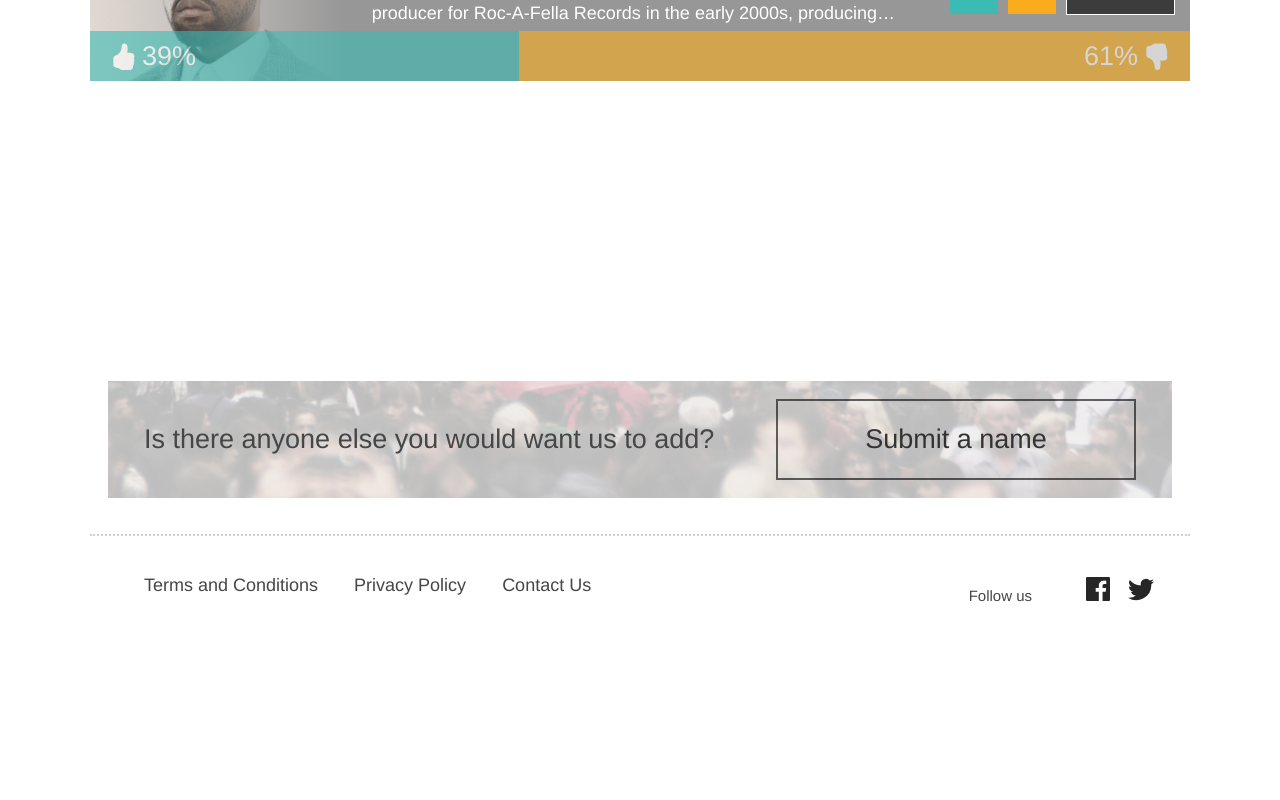
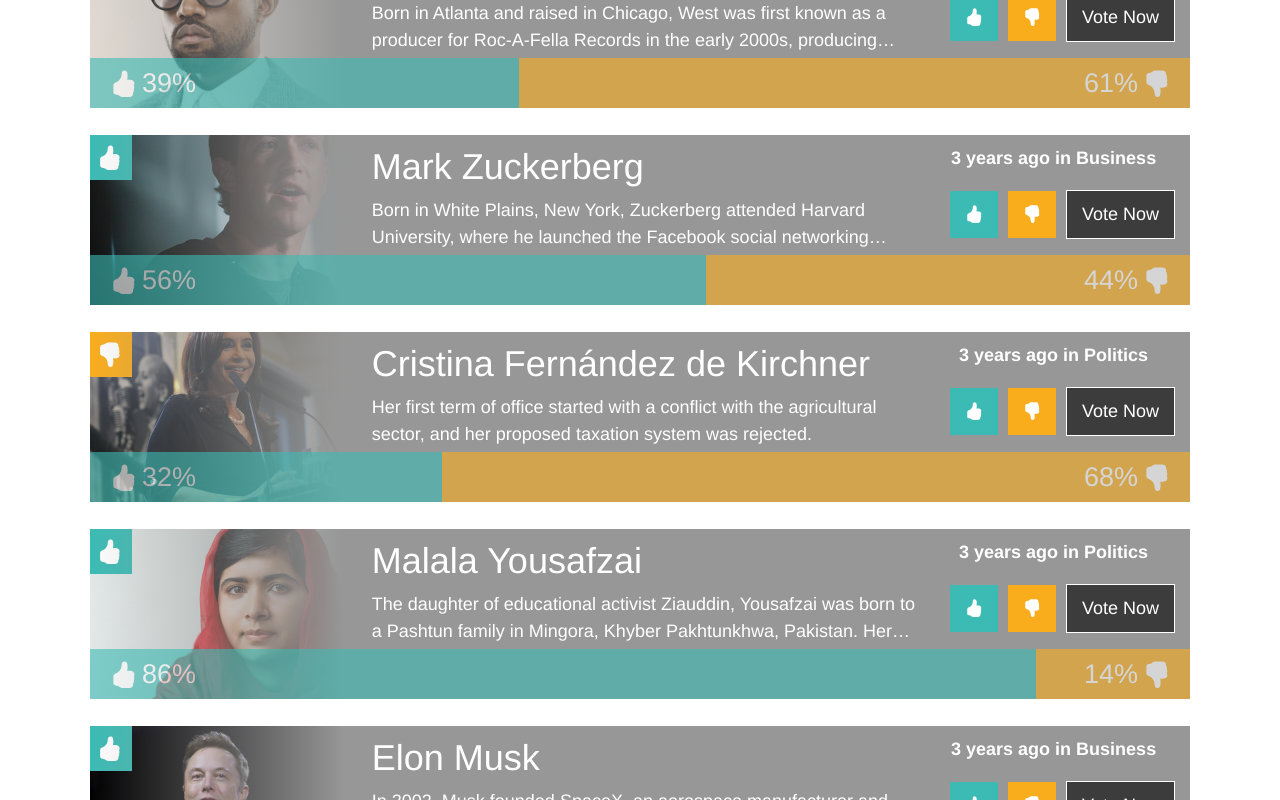
Before and after one commit to camillodev/rule-of-thumb, a Vue app: page / in a window 1280 px wide. Shown: the part 1040-1840 px from the top of the page. Before the commit the page ends 1714 px from the top, so only its background shows below. Built offline with nearby package versions, Linux system fonts and the light colour scheme.

Commit message:
iterate the data making a list

```diff
--- a/src/components/PollList.vue
+++ b/src/components/PollList.vue
@@ -16,7 +16,7 @@
       </b-dropdown>
     </div>
     <div class="poll-list__content">
-        <PollCard :card="cards[0]"/>
+        <PollCard v-for="(card, index) in cards" :key="index" :card="card" class="mt-4" />
     </div>
   </div>
 </template>
```
